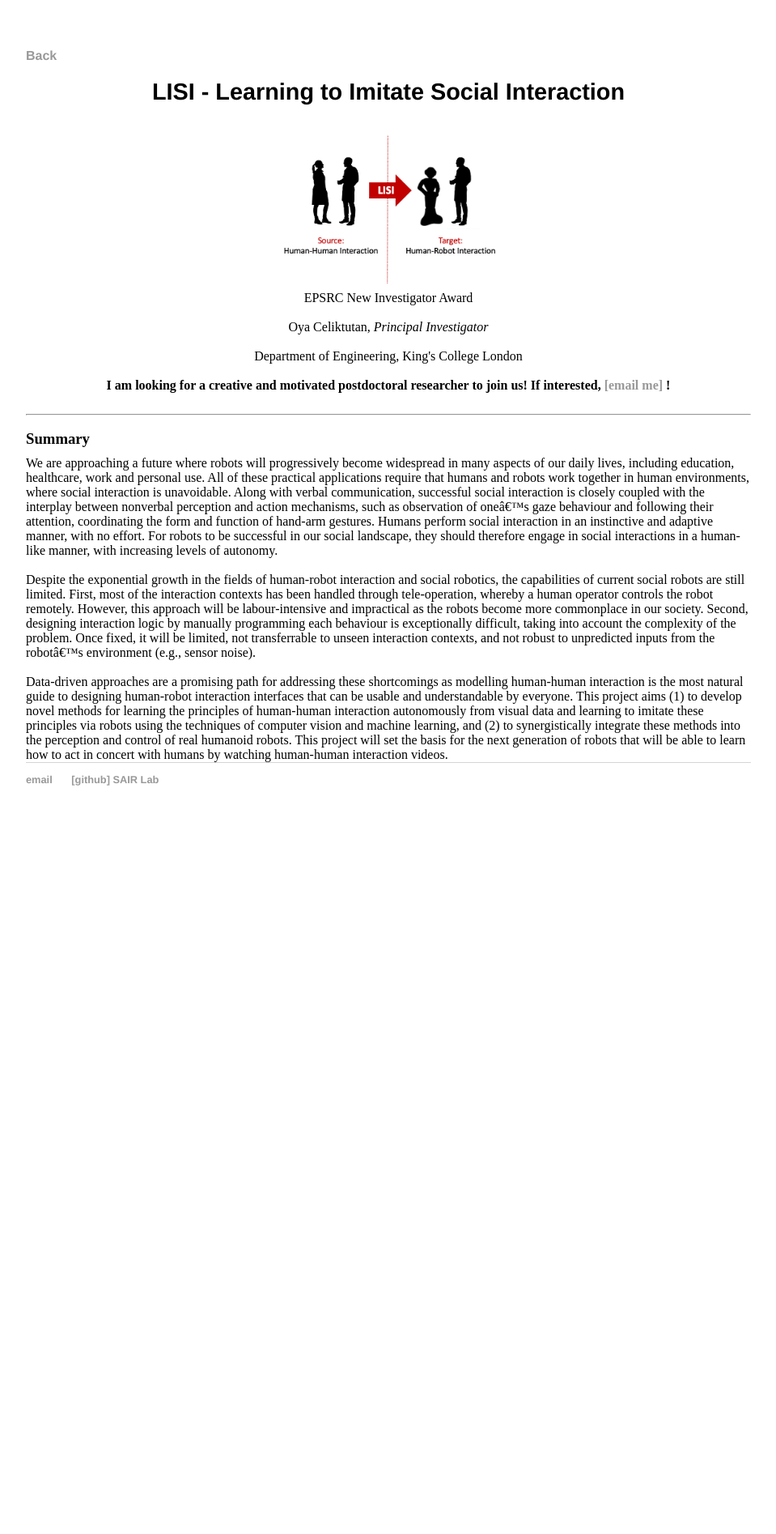
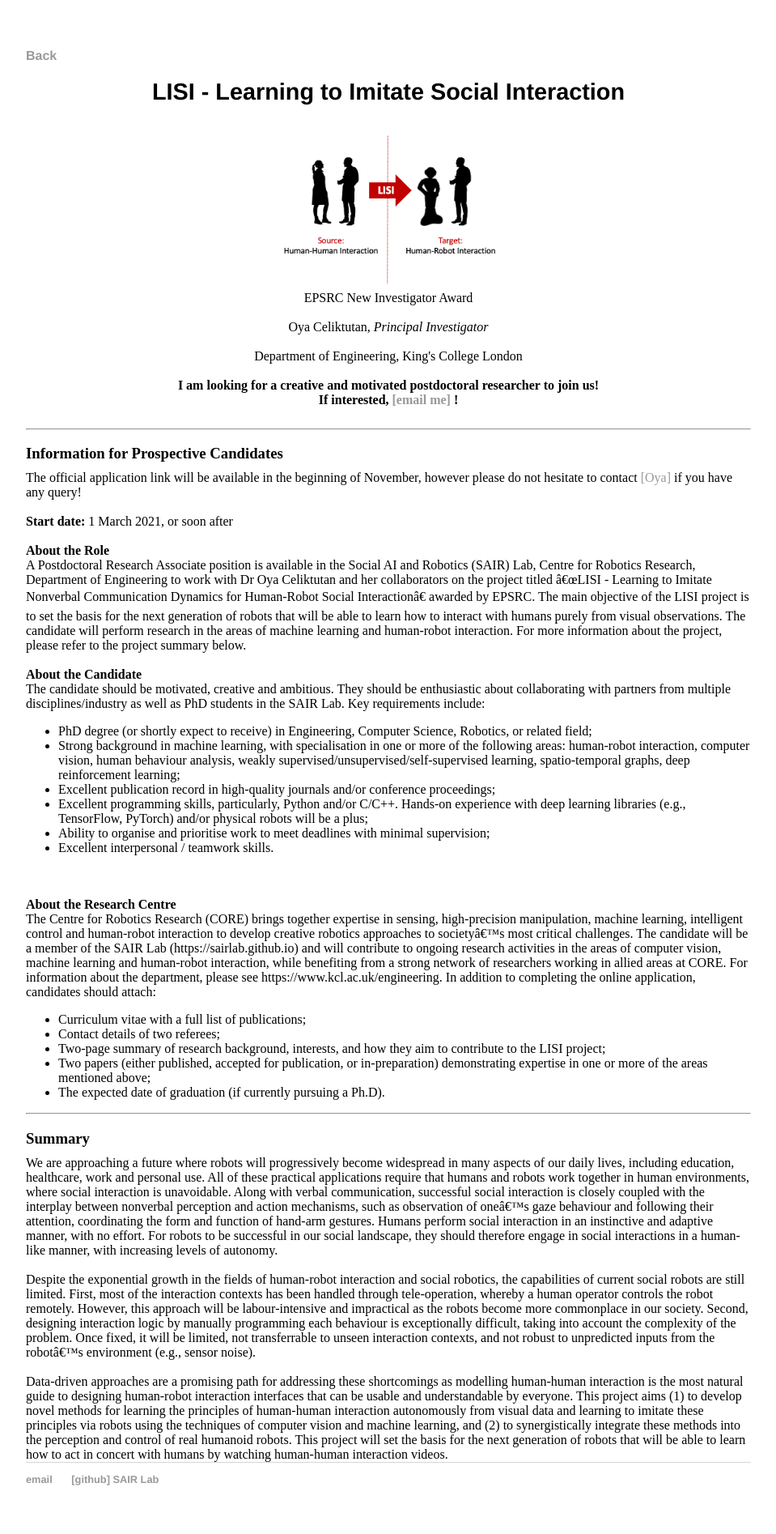
Before and after one commit to sairlab/sairlab.github.io, a Jekyll site: the page built from projects/grants/lisi/index.html, in a window 1280 px wide. Shown: the whole page at 81% size, without its empty margins (160-1119 px from the left). Built offline with Jekyll 4.4.1, drawn with Linux system fonts in a browser that asks for light colours; before the commit the page ends 1030 px from its top, so only the background shows below that.

Commit message:
Update index.html

```diff
--- a/projects/grants/lisi/index.html
+++ b/projects/grants/lisi/index.html
@@ -16,7 +16,8 @@ title: "Learning to Imitate Social Interaction"
 		<br>
 		<nobr> Department of Engineering, King's College London</nobr><br>
 		<br>
-        <nobr> <b> I am looking for a creative and motivated postdoctoral researcher to join us! If interested, <a href="mailto:oya.celiktutan@kcl.ac.uk">[email me] </a> ! </b>  </nobr><br>
+        <nobr> <b> I am looking for a creative and motivated postdoctoral researcher to join us! <br>
+            If interested, <a href="mailto:oya.celiktutan@kcl.ac.uk">[email me] </a> ! </b>  </nobr><br>
 
 	</center>
 </td>
@@ -24,8 +25,49 @@ title: "Learning to Imitate Social Interaction"
 <br>
 
 <td>
-	<hr>
-	<h3 style="margin-bottom:10px;">Summary</h3>
+    <hr>
+    <h3 style="margin-bottom:10px;">Information for Prospective Candidates</h3>
+    The official application link will be available in the beginning of November, however please do not hesitate to contact <a href="mailto:oya.celiktutan@kcl.ac.uk">[Oya]</a> if you have any query!
+    <br><br>
+    <b> Start date: </b> 1 March 2021, or soon after
+    <br><br>
+    <b> About the Role </b>
+    <br>
+    A Postdoctoral Research Associate position is available in the Social AI and Robotics (SAIR) Lab, Centre for Robotics Research, Department of Engineering to work with Dr Oya Celiktutan and her collaborators on the project titled “LISI - Learning to Imitate Nonverbal Communication Dynamics for Human-Robot Social Interaction” awarded by EPSRC. The main objective of the LISI project is to set the basis for the next generation of robots that will be able to learn how to interact with humans purely from visual observations. The candidate will perform research in the areas of machine learning and human-robot interaction. For more information about the project, please refer to the project summary below.
+    <br><br>
+    <b>About the Candidate</b>
+    <br>
+    The candidate should be motivated, creative and ambitious. They should be enthusiastic about collaborating with partners from multiple disciplines/industry as well as PhD students in the SAIR Lab. Key requirements include:
+    <br>
+    <ul>
+    <li> PhD degree (or shortly expect to receive) in Engineering, Computer Science, Robotics, or related field; </li>
+    <li>Strong background in machine learning, with specialisation in one or more of the following areas: human-robot interaction, computer vision, human behaviour analysis, weakly supervised/unsupervised/self-supervised learning, spatio-temporal graphs, deep reinforcement learning;</li>
+    <li>Excellent publication record in high-quality journals and/or conference proceedings;</li>
+    <li> Excellent programming skills, particularly, Python and/or C/C++. Hands-on experience with deep learning libraries (e.g., TensorFlow, PyTorch) and/or physical robots will be a plus;</li>
+    <li> Ability to organise and prioritise work to meet deadlines with minimal supervision;</li>
+    <li> Excellent interpersonal / teamwork skills. </li>
+    </ul>
+
+    <br><br>
+    <b>About the Research Centre</b>
+    <br>
+        The Centre for Robotics Research (CORE) brings together expertise in sensing, high-precision manipulation, machine learning, intelligent control and human-robot interaction to develop creative robotics approaches to society’s most critical challenges. The candidate will be a member of the SAIR Lab (https://sairlab.github.io) and will contribute to ongoing research activities in the areas of computer vision, machine learning and human-robot interaction, while benefiting from a strong network of researchers working in allied areas at CORE. For information about the department, please see https://www.kcl.ac.uk/engineering.
+
+    In addition to completing the online application, candidates should attach:
+
+    <ul>
+    <li> Curriculum vitae with a full list of publications;</li>
+    <li> Contact details of two referees;</li>
+    <li> Two-page summary of research background, interests, and how they aim to contribute to the LISI project;</li>
+    <li> Two papers (either published, accepted for publication, or in-preparation) demonstrating expertise in one or more of the areas mentioned above;</li>
+    <li> The expected date of graduation (if currently pursuing a Ph.D).</li>
+    </ul>
+
+</td>
+
+<td>
+    <hr>
+    <h3 style="margin-bottom:10px;">Summary</h3>
     We are approaching a future where robots will progressively become widespread in many aspects of our daily lives, including education, healthcare, work and personal use. All of these practical applications require that humans and robots work together in human environments, where social interaction is unavoidable. Along with verbal communication, successful social interaction is closely coupled with the interplay between nonverbal perception and action mechanisms, such as observation of one’s gaze behaviour and following their attention, coordinating the form and function of hand-arm gestures. Humans perform social interaction in an instinctive and adaptive manner, with no effort. For robots to be successful in our social landscape, they should therefore engage in social interactions in a human-like manner, with increasing levels of autonomy.
     <br><br>
     Despite the exponential growth in the fields of human-robot interaction and social robotics, the capabilities of current social robots are still limited. First, most of the interaction contexts has been handled through tele-operation, whereby a human operator controls the robot remotely. However, this approach will be labour-intensive and impractical as the robots become more commonplace in our society. Second, designing interaction logic by manually programming each behaviour is exceptionally difficult, taking into account the complexity of the problem. Once fixed, it will be limited, not transferrable to unseen interaction contexts, and not robust to unpredicted inputs from the robot’s environment (e.g., sensor noise).
```
